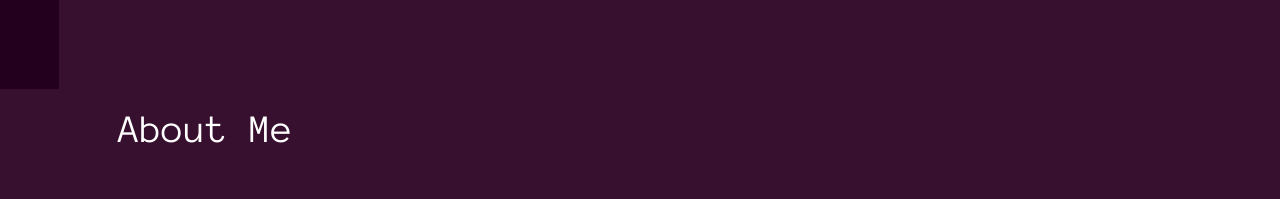
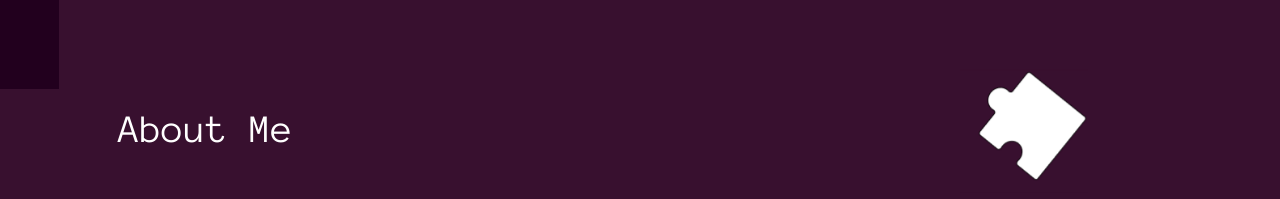
Before and after one commit to atir75/Portfolio-React, a React (Vite) app: page / in a window 1280 px wide. Shown: the part 753-952 px from the top of the page. Built offline with nearby package versions, Linux system fonts and the light colour scheme.

Commit message:
wip(*): resize the puzzles

```diff
--- a/src/components/ItemsAboutMe/index.tsx
+++ b/src/components/ItemsAboutMe/index.tsx
@@ -1,12 +1,20 @@
 import "../ItemsAboutMe/styles.css"
 import mew from "../../../assets/img/mew.png"
+import puzzle1 from "../../../assets/img/puzzle1.png"
+import puzzle2 from "../../../assets/img/puzzle2.png"
 
 export function Items() {
     return (
         <>
-        <img
-            className="mew" src={ mew }>
-        </img>
+            <img
+                className="mew" src={ mew }>
+            </img>
+            <img
+                className="puzzle1" src={ puzzle1 }>
+            </img>
+            <img
+                className="puzzle2" src={ puzzle2 }>
+            </img>
         </>
     )
 }
--- a/src/components/ItemsAboutMe/styles.css
+++ b/src/components/ItemsAboutMe/styles.css
@@ -3,7 +3,7 @@
     width: 10%;
     height: 10%;
     margin-left: 80rem;
-    margin-bottom: 20rem;
+    margin-bottom: 21rem;
     margin-top: -30rem;
 
     animation-name: updown;
@@ -12,16 +12,19 @@
     animation-direction: alternate;
 }
 
+.puzzle1{
+    width: 10%;
+    height: 10%;
+    margin-left: 60rem;
+    margin-bottom: 30rem;
+    margin-top: -90rem;
 
+    animation-name: updown;
+    animation-duration: 3s; /* Duração da animação */
+    animation-iteration-count: infinite; /* Repete infinitamente */
+    animation-direction: alternate;
 
-
-
-
-
-
-
-
-
+}
 
 
 
```
Also changed, not shown: assets/img/puzzle1.png (renamed from assets/img/puzze1.png), assets/img/puzzle2.png (renamed from assets/img/puzze2.png).
